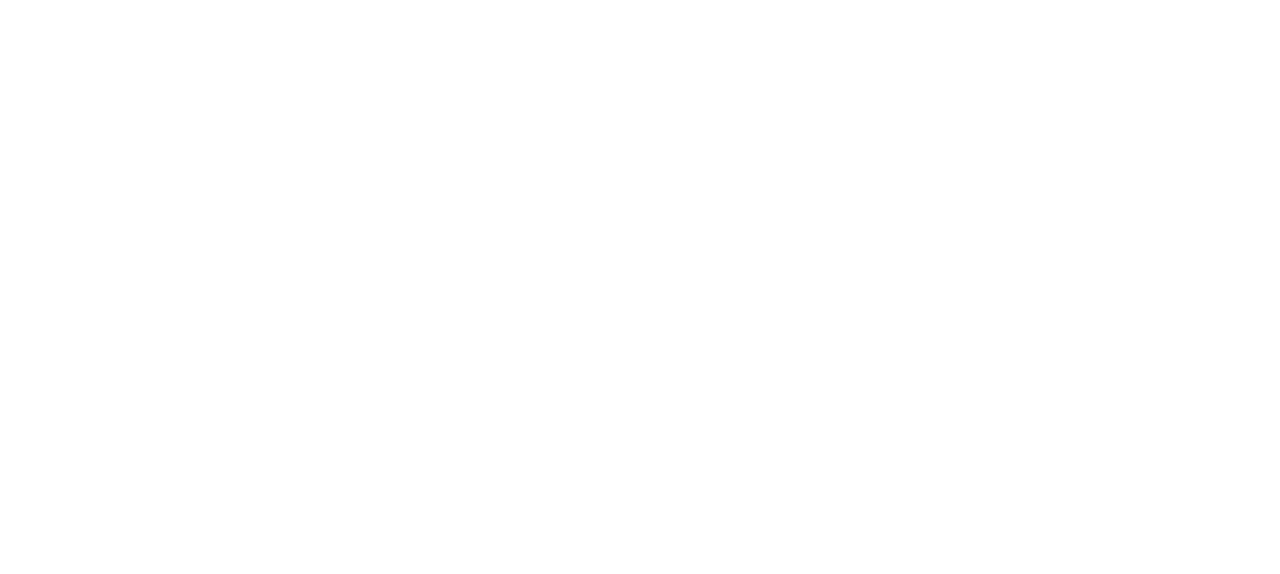
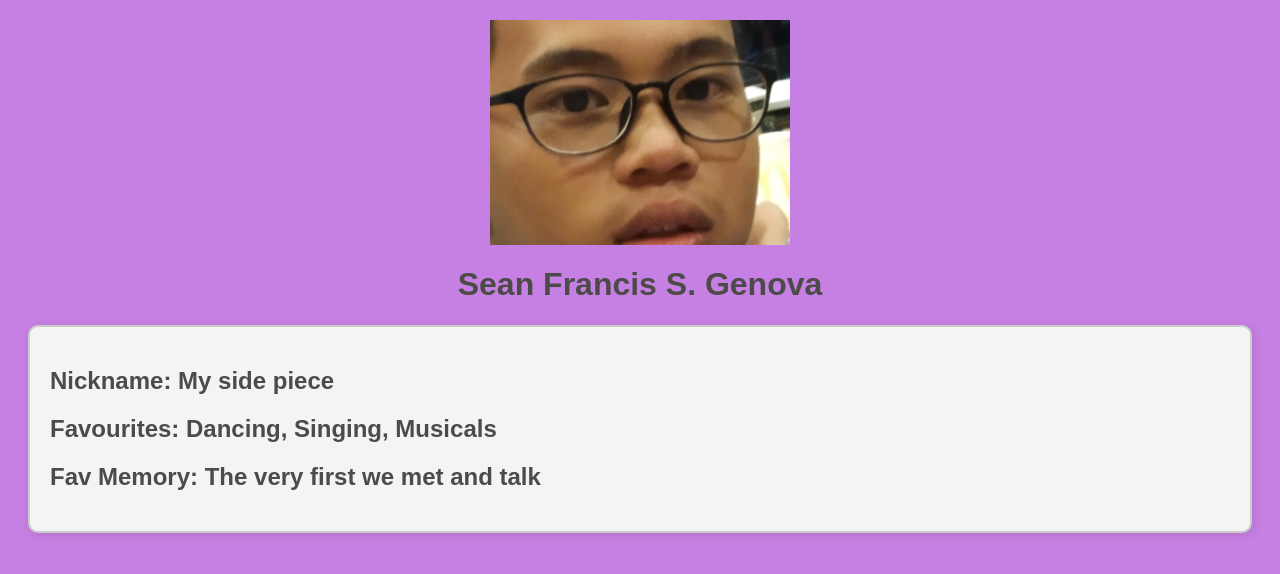
Before and after one commit to LemuelBasadre/LemuelBasadre.github.io, a plain HTML site: page Formative5/Seawn_external.html in a window 1280 px wide. Drawn offline with Linux system fonts and the light colour scheme.

Commit message:
Formative5

```diff
--- a/Formative5/Seawn_external.html
+++ b/Formative5/Seawn_external.html
@@ -1,11 +1,18 @@
 <!DOCTYPE html>
 <html lang="en">
 <head>
-    <meta charset="UTF-8">
-    <meta name="viewport" content="width=device-width, initial-scale=1.0">
-    <title>Side piece</title>
+<meta charset="UTF-8">
+<title>Seans</title>
+<link rel="stylesheet" href="styles.css">
 </head>
 <body>
+<img src="1000026091.jpg" alt="seans">
+<h1 style="text-align:center; color: #4d4b4a;">Sean Francis S. Genova</h1>
 
+<div class="friend sean">
+<h2 style="color: #4d4b4a;">Nickname: My side piece</h2>
+<h2 style="color: #4d4b4a;">Favourites: Dancing, Singing, Musicals  </h2>
+<h2 style="color: #4d4b4a;">Fav Memory: The very first we met and talk </h2>
+</div>
 </body>
 </html>
--- /dev/null
+++ b/Formative5/styles.css
@@ -0,0 +1,27 @@
+body {
+font-family: Arial, sans-serif;
+background-color: #c67fe2;
+color: #333;
+}
+
+h1 {
+text-align: center;
+color: #3366cc;
+}
+
+.friend {
+border: 2px solid #ccc;
+padding: 20px;
+margin: 20px;
+border-radius: 10px;
+background-color: #f4f4f4;
+box-shadow: 2px 2px 10px rgba(0,0,0,0.1);
+}
+
+img {
+    display: block;
+    margin: 20px auto;
+    width: 300px;
+}
+
+.alice h2 { color: #ff6600; }
```
Also changed, not shown: Formative5/Homer_internal.html (+2 -2 lines), Formative5/index.html (+1 -1 lines), Formative5/1000026091.jpg (added).
